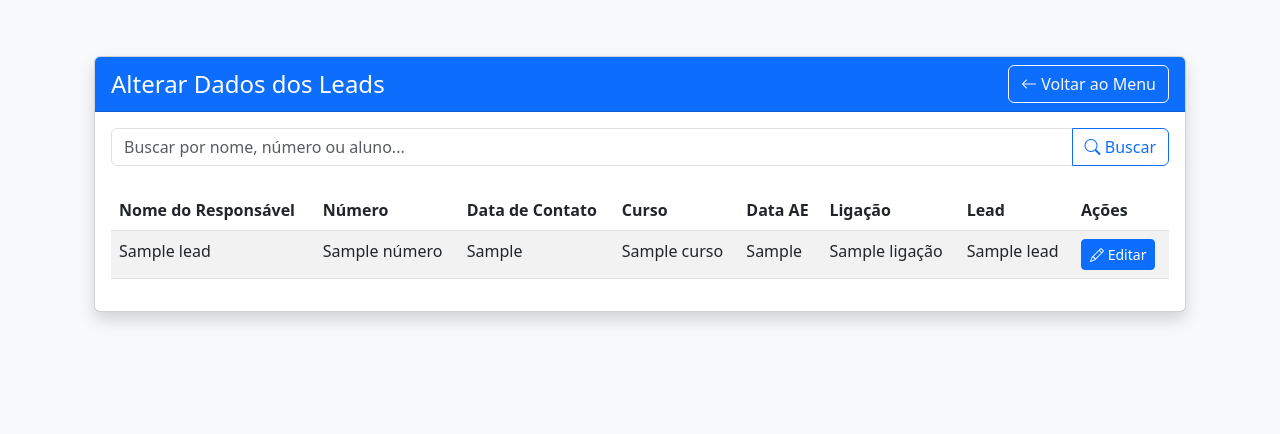
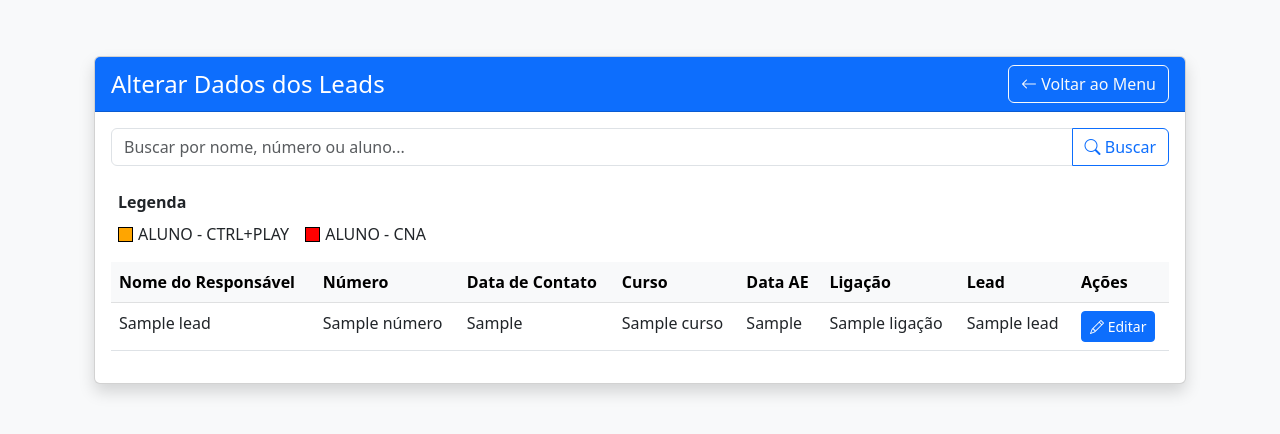
Before and after one commit to Brendon2203/CRM---SIMPLE, a Flask app: template templates/alterar_dados.html in a window 1280 px wide. Shown: the top 434 px of the page. Run offline with Flask 3, Linux system fonts and the light colour scheme; the template is opened without the code that fills it: most values are stand-ins (such as "Sample title", 1, 10 or a date in 2020).

Commit message:
atualizacao banco de dados

```diff
--- a/app.py
+++ b/app.py
@@ -112,6 +112,12 @@ def carregar_leads():
             print(f"Arquivo {PLANILHA_PATH} não encontrado!")
             return []
         df = pd.read_excel(PLANILHA_PATH)
+
+        # Garante que a coluna 'Tipo aluno' existe
+        if 'Tipo aluno' not in df.columns:
+            df['Tipo aluno'] = ''
+            df.to_excel(PLANILHA_PATH, index=False)
+
         leads = df.to_dict('records')
         print(f"Carregados {len(leads)} leads com sucesso!")
         return leads
@@ -419,6 +425,7 @@ def alterar_dados():
             df.loc[index, 'Observação'] = dados['observacao'].strip()
             df.loc[index, 'Ligação'] = dados['ligacao'].strip()
             df.loc[index, 'Lead'] = origem_lead
+            df.loc[index, 'Tipo aluno'] = dados['tipo_aluno'].strip()
 
             # Salva as alterações
             df.to_excel(PLANILHA_PATH, index=False)
--- a/templates/adicionar.html
+++ b/templates/adicionar.html
@@ -124,7 +124,7 @@
                             <label class="form-label">Status da Ligação</label>
                             <select name="ligacao" class="form-select">
                                 <option value="">Selecione uma opção</option>
-                                {% for status in ['Não atendeu', 'Não Feita', 'Número inválido', 'Atendeu', 'Já é aluno'] %}
+                                {% for status in ['Não atendeu', 'Não Feita', 'Número inválido', 'Atendeu'] %}
                                 <option value="{{ status }}" {{ 'selected' if dados and dados.ligacao == status else '' }}>
                                     {{ status }}
                                 </option>
--- a/templates/alterar_dados.html
+++ b/templates/alterar_dados.html
@@ -1,5 +1,14 @@
 {% extends 'base.html' %}
 {% block content %}
+<style>
+    .bg-cna {
+        background-color: #ff9999 !important;
+    }
+    .bg-ctrlplay {
+        background-color: #ffb366 !important;
+    }
+</style>
+
 <div class="container mt-4">
     <div class="card shadow">
         <div class="card-header bg-primary text-white d-flex justify-content-between align-items-center">
@@ -19,10 +28,25 @@
                 </div>
             </div>
 
+            <!-- Legendas -->
+            <div class="mb-3" style="padding-left: 7px;">
+                <p class="fw-bold mb-2">Legenda</p>
+                <div class="d-flex gap-3">
+                    <div class="d-flex align-items-center">
+                        <div style="width: 15px; height: 15px; background-color: orange; border: 1px solid black; margin-right: 5px;"></div>
+                        <span>ALUNO - CTRL+PLAY</span>
+                    </div>
+                    <div class="d-flex align-items-center">
+                        <div style="width: 15px; height: 15px; background-color: red; border: 1px solid black; margin-right: 5px;"></div>
+                        <span>ALUNO - CNA</span>
+                    </div>
+                </div>
+            </div>
+
             <!-- Tabela de Leads -->
             <div class="table-responsive">
-                <table class="table table-striped table-hover">
-                    <thead>
+                <table class="table table-hover">
+                    <thead class="table-light">
                         <tr>
                             <th>Nome do Responsável</th>
                             <th>Número</th>
@@ -36,7 +60,7 @@
                     </thead>
                     <tbody id="leadsTableBody">
                         {% for lead in leads %}
-                        <tr>
+                        <tr class="{% if lead['Tipo aluno'] == 'cna' %}bg-cna{% elif lead['Tipo aluno'] == 'ctrlplay' %}bg-ctrlplay{% endif %}" data-index="{{ loop.index0 }}">
                             <td>{{ lead['Nome do responsável'] }}</td>
                             <td>{{ lead['Número'] }}</td>
                             <td>{{ lead['Data de contato'] }}</td>
@@ -120,7 +144,7 @@
                             <label class="form-label">Ligação</label>
                             <select class="form-select" id="editLigacao" name="ligacao">
                                 <option value="">Selecione uma opção</option>
-                                {% for status in ['Não atendeu', 'Não Feita', 'Número inválido', 'Atendeu', 'Já é aluno'] %}
+                                {% for status in ['Não atendeu', 'Não Feita', 'Número inválido', 'Atendeu'] %}
                                 <option value="{{ status }}">{{ status }}</option>
                                 {% endfor %}
                             </select>
@@ -132,6 +156,15 @@
                                 {% for origem in ['Whatsapp', 'Instagram', 'Facebook', 'Google', 'Indicação'] %}
                                 <option value="{{ origem }}">{{ origem }}</option>
                                 {% endfor %}
+                            </select>
+                        </div>
+                        <div class="col-md-6">
+                            <label class="form-label">É aluno?</label>
+                            <select class="form-select" id="editTipoAluno" name="tipo_aluno" onchange="atualizarCorLinha()">
+                                <option value="">Selecione uma opção</option>
+                                <option value="nao">Não é aluno</option>
+                                <option value="cna">CNA</option>
+                                <option value="ctrlplay">CTRL+PLAY</option>
                             </select>
                         </div>
                         <div class="col-12">
@@ -156,15 +189,23 @@
 <script src="https://cdnjs.cloudflare.com/ajax/libs/jquery.mask/1.14.16/jquery.mask.min.js"></script>
 
 <script>
-let leads = {{ leads|tojson|safe }};
+// Inicialização das variáveis globais
+const leadsData = {{ leads|tojson|safe }};
 let editModal;
-let allLeads = [...leads];
+let allLeads = [...leadsData];
+let linhaAtual = null;
 
 document.addEventListener('DOMContentLoaded', function() {
     editModal = new bootstrap.Modal(document.getElementById('editModal'));
 
     // Adiciona máscaras aos campos
-    $('#editNumero').mask('(00)00000-0000');
+    $('#editNumero').mask('(00)00000-0000', {
+        onKeyPress: function(phone, e, field, options) {
+            var masks = ['(00)0000-0000', '(00)00000-0000'];
+            var mask = (phone.length > 14) ? masks[1] : masks[0];
+            $('#editNumero').mask(mask, options);
+        }
+    });
     $('#editDataContato').mask('00/00/0000');
     $('#editDataAE').mask('00/00/0000');
     $('#editHoraAE').mask('00:00');
@@ -182,21 +223,68 @@ document.addEventListener('DOMContentLoaded', function() {
     document.getElementById('searchInput').addEventListener('keyup', function(e) {
         if (e.key === 'Enter') buscarLeads();
     });
+});
 
-    // Validação de campos no formulário
-    document.getElementById('editForm').addEventListener('submit', function(e) {
-        e.preventDefault();
-        if (validarFormulario()) {
-            salvarAlteracoes();
-        }
-    });
-});
+function atualizarCorLinha() {
+    if (!linhaAtual) {
+        console.log('Linha atual não encontrada');
+        return;
+    }
+
+    const tipoAluno = document.getElementById('editTipoAluno').value;
+    console.log('Tipo aluno selecionado:', tipoAluno);
+    console.log('Linha atual antes da mudança:', linhaAtual.className);
+
+    // Remove classes de cor anteriores
+    linhaAtual.classList.remove('bg-cna', 'bg-ctrlplay');
+
+    // Adiciona a nova cor baseada na seleção
+    if (tipoAluno === 'cna') {
+        linhaAtual.classList.add('bg-cna');
+        console.log('Adicionando classe bg-cna');
+    } else if (tipoAluno === 'ctrlplay') {
+        linhaAtual.classList.add('bg-ctrlplay');
+        console.log('Adicionando classe bg-ctrlplay');
+    }
+
+    console.log('Linha atual depois da mudança:', linhaAtual.className);
+}
+
+function abrirModalEdicao(index) {
+    const lead = leadsData[index];
+    document.getElementById('leadIndex').value = index;
+    document.getElementById('editResponsavel').value = lead['Nome do responsável'] || '';
+    document.getElementById('editNumero').value = lead['Número'] || '';
+    document.getElementById('editDataContato').value = lead['Data de contato'] || '';
+    document.getElementById('editAluno').value = lead['Nome do aluno'] || '';
+    document.getElementById('editIdade').value = lead['Idade do aluno'] || '';
+    document.getElementById('editCurso').value = lead['Curso'] || '';
+    document.getElementById('editDataAE').value = lead['Data AE'] || '';
+    document.getElementById('editHoraAE').value = lead['Hora planejada AE'] || '';
+    document.getElementById('editChance').value = lead['Chances de fechar'] || '';
+    document.getElementById('editLigacao').value = lead['Ligação'] || '';
+    document.getElementById('editOrigemLead').value = lead['Lead'] || '';
+    document.getElementById('editObservacao').value = lead['Observação'] || '';
+    document.getElementById('editTipoAluno').value = lead['Tipo aluno'] || '';
+
+    // Encontra a linha atual na tabela
+    linhaAtual = document.querySelector(`tr[data-index="${index}"]`);
+    console.log('Linha atual encontrada:', linhaAtual);
+
+    // Adiciona o evento de mudança ao select
+    const selectTipoAluno = document.getElementById('editTipoAluno');
+    selectTipoAluno.removeEventListener('change', atualizarCorLinha); // Remove evento anterior se existir
+    selectTipoAluno.addEventListener('change', atualizarCorLinha);
+
+    atualizarCorLinha();
+    editModal.show();
+}
 
 function validarFormulario() {
     // Validação do número de telefone
     const numero = document.getElementById('editNumero').value.trim();
     if (!numero || !numero.match(/^\(\d{2}\)[9]?\d{4}-\d{4}$/)) {
-        alert('Número de telefone inválido. Use o formato (XX)XXXXX-XXXX');
+        alert('Número de telefone inválido. Use o formato (XX)XXXX-XXXX ou (XX)XXXXX-XXXX');
         return false;
     }
 
@@ -266,24 +354,6 @@ function validarData(data) {
            dataObj.getFullYear() === ano;
 }
 
-function abrirModalEdicao(index) {
-    const lead = leads[index];
-    document.getElementById('leadIndex').value = index;
-    document.getElementById('editResponsavel').value = lead['Nome do responsável'] || '';
-    document.getElementById('editNumero').value = lead['Número'] || '';
-    document.getElementById('editDataContato').value = lead['Data de contato'] || '';
-    document.getElementById('editAluno').value = lead['Nome do aluno'] || '';
-    document.getElementById('editIdade').value = lead['Idade do aluno'] || '';
-    document.getElementById('editCurso').value = lead['Curso'] || '';
-    document.getElementById('editDataAE').value = lead['Data AE'] || '';
-    document.getElementById('editHoraAE').value = lead['Hora planejada AE'] || '';
-    document.getElementById('editChance').value = lead['Chances de fechar'] || '';
-    document.getElementById('editLigacao').value = lead['Ligação'] || '';
-    document.getElementById('editOrigemLead').value = lead['Lead'] || '';
-    document.getElementById('editObservacao').value = lead['Observação'] || '';
-    editModal.show();
-}
-
 function salvarAlteracoes() {
     if (!validarFormulario()) {
         return;
@@ -302,7 +372,8 @@ function salvarAlteracoes() {
         chance: document.getElementById('editChance').value,
         ligacao: document.getElementById('editLigacao').value,
         origem_lead: document.getElementById('editOrigemLead').value,
-        observacao: document.getElementById('editObservacao').value
+        observacao: document.getElementById('editObservacao').value,
+        tipo_aluno: document.getElementById('editTipoAluno').value
     };
 
     fetch('/alterar_dados', {
@@ -343,6 +414,15 @@ function buscarLeads() {
 
     matchingLeads.forEach((lead, index) => {
         const tr = document.createElement('tr');
+        tr.setAttribute('data-index', allLeads.indexOf(lead));
+
+        // Adiciona a classe de cor baseada no tipo de aluno
+        if (lead['Tipo aluno'] === 'cna') {
+            tr.classList.add('bg-cna');
+        } else if (lead['Tipo aluno'] === 'ctrlplay') {
+            tr.classList.add('bg-ctrlplay');
+        }
+
         tr.innerHTML = `
             <td>${lead['Nome do responsável'] || ''}</td>
             <td>${lead['Número'] || ''}</td>
@@ -373,6 +453,15 @@ function mostrarTodosLeads() {
 
     allLeads.forEach((lead, index) => {
         const tr = document.createElement('tr');
+        tr.setAttribute('data-index', index);
+
+        // Adiciona a classe de cor baseada no tipo de aluno
+        if (lead['Tipo aluno'] === 'cna') {
+            tr.classList.add('bg-cna');
+        } else if (lead['Tipo aluno'] === 'ctrlplay') {
+            tr.classList.add('bg-ctrlplay');
+        }
+
         tr.innerHTML = `
             <td>${lead['Nome do responsável'] || ''}</td>
             <td>${lead['Número'] || ''}</td>
```
Also changed, not shown: 1 other file.
